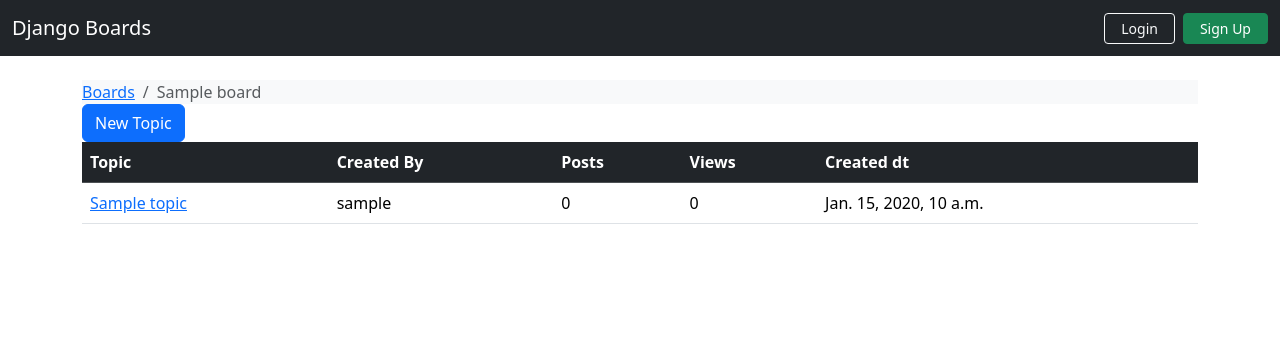
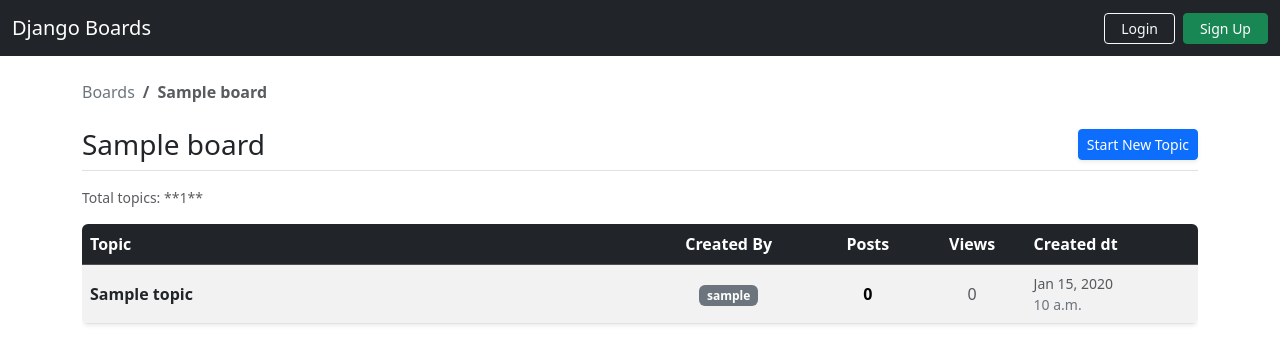
Before and after one commit to Ameramahmoud22/Discussion_board, a Django app: page /boards/1/ in a window 1280 px wide. Shown: the top 364 px of the page. Run offline with Django 5.2, Linux system fonts and the light colour scheme; tables that the repository leaves empty hold one stand-in row (values such as "Sample post"); some libraries are stand-ins or nearby versions.

Commit message:
enhance topics page

```diff
--- a/templates/topics.html
+++ b/templates/topics.html
@@ -3,49 +3,86 @@
 {% block title %}{{ board.name }}{% endblock %}
 
 {% block header %}
+<div class="d-flex justify-content-between align-items-center mb-4">
     <nav aria-label="breadcrumb">
-  <ol class="breadcrumb mb-0 bg-light">
+        <ol class="breadcrumb bg-transparent mb-0">
             <li class="breadcrumb-item">
-      <a href="{% url 'home' %}">Boards</a>
+                <a href="{% url 'home' %}" class="text-decoration-none text-secondary">Boards</a>
             </li>
-    <li class="breadcrumb-item active" aria-current="page">
+            <li class="breadcrumb-item active fw-bold" aria-current="page">
                 {{ board.name }}
             </li>
         </ol>
     </nav>
+</div>
+<div class="d-flex justify-content-between align-items-center mb-3 border-bottom pb-2">
+    <h1 class="h3 mb-0 text-dark">{{ board.name }}</h1>
+    <a href="{% url 'new_topic' board.pk %}" class="btn btn-primary btn-sm shadow-sm">
+        Start New Topic
+    </a>
+</div>
 {% endblock %}
 
 {% block content %}
-<a href="{% url 'new_topic' board.pk %}" class="btn btn-primary">New Topic</a>
-<table class="table table-hover align-middle">
+<p class="text-muted small">
+    Total topics: **{{ board.topics.count }}**
+</p>
+
+<div class="table-responsive">
+    <table class="table table-striped table-hover align-middle shadow-sm rounded overflow-hidden">
         <thead class="table-dark">
             <tr>
-            <th>Topic</th>
-            <th>Created By</th>
-            <th>Posts</th>
-            <th>Views</th>
-            <th>Created dt </th>
-
+                <th scope="col" class="py-2">Topic</th>
+                <th scope="col" class="py-2 text-center">Created By</th>
+                <th scope="col" class="py-2 text-center">Posts</th>
+                <th scope="col" class="py-2 text-center">Views</th>
+                <th scope="col" class="py-2">Created dt</th>
             </tr>
-
         </thead>
 
         <tbody>
             {% for topic in board.topics.all %}
-       <tr>
-        <td><a href="{% url 'topic_posts' board.pk topic.pk %}"> {{topic.subject}}</a></td>
-        <td>{{topic.created_by.username}}</td>
-        <td>0</td>
-        <td>0</td>
-        <td>{{topic.created_dt}}</td>
+            <tr class="align-middle">
+                <td class="col-6">
+                    <a href="{% url 'topic_posts' board.pk topic.pk %}" class="fw-bold text-decoration-none text-dark">{{ topic.subject }}</a>
+
+                    {% comment %} Display last reply info using standard Django date filter {% endcomment %}
+                    {% with last_post=topic.posts.last %}
+                        {% if last_post and last_post.created_by != topic.created_by %}
+                            <p class="small text-muted mb-0 mt-1">
+                                Latest: **{{ last_post.created_by.username }}** ({{ last_post.created_dt|date:"P, M j" }})
+                            </p>
+                        {% endif %}
+                    {% endwith %}
+                </td>
+
+                <td class="text-center">
+                    <span class="badge text-bg-secondary">{{ topic.created_by.username }}</span>
+                </td>
+
+                <td class="text-center fw-bold">
+                    {# Calculate replies: total posts minus the initial topic post #}
+                    {{ topic.posts.count|add:-1 }}
+                </td>
+
+                <td class="text-center text-muted">
+                    {{ topic.views|default:0 }}
+                </td>
+
+                <td class="small text-muted">
+                    {{ topic.created_dt|date:"M d, Y" }} <br>
+                    <span class="text-secondary">{{ topic.created_dt|date:"P" }}</span>
+                </td>
 
             </tr>
             {% empty %}
             <tr>
-         <td colspan="5">No topics yet.</td>
+                <td colspan="5" class="text-center py-4 text-muted">
+                    There are no topics here yet. Click "Start New Topic" to begin the discussion!
+                </td>
             </tr>
-     {% endfor%}
+            {% endfor %}
         </tbody>
-
     </table>
+</div>
 {% endblock %}
```
Lines whose indentation alone changed are shown as unchanged.
